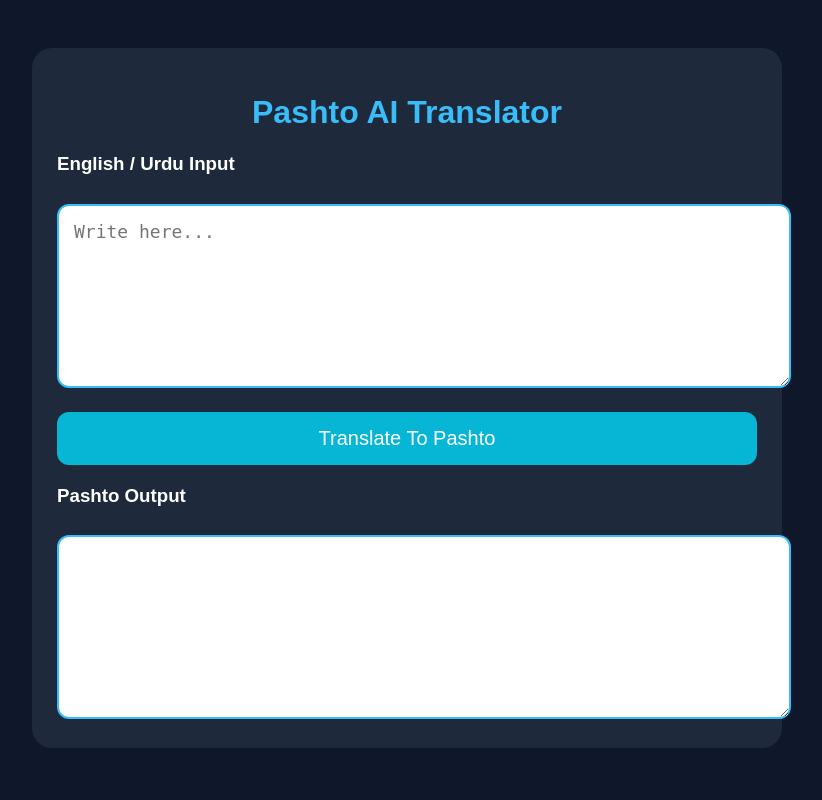
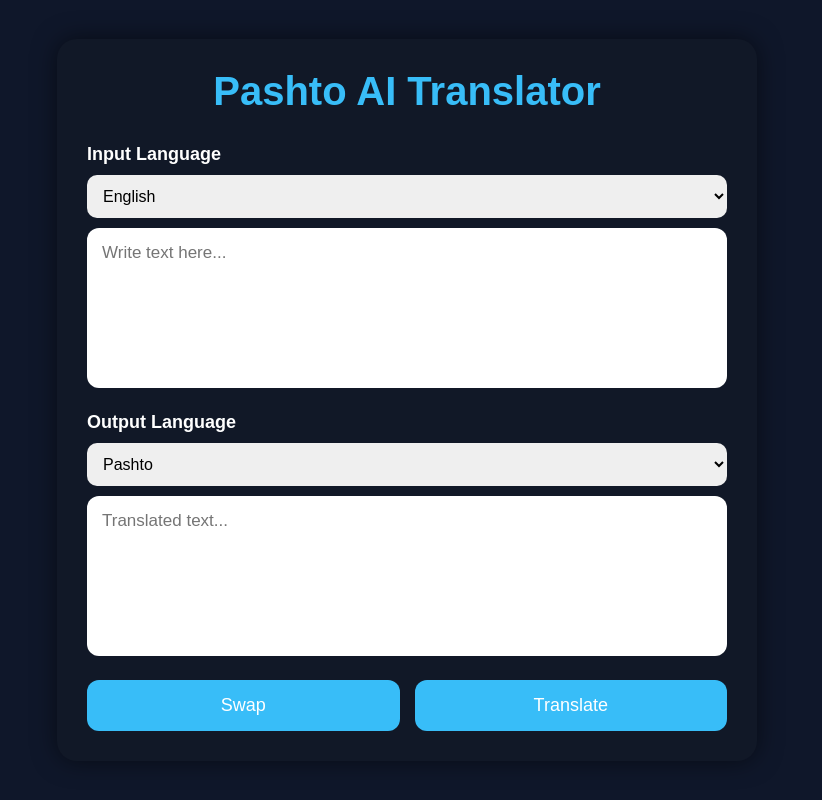
Before and after one commit to sohaib43247/pashto-ai, a Flask app: page / in a window 1280 px wide. Shown: the whole page, without its empty margins (233-1055 px from the left). Run offline with Flask 3, Linux system fonts and the light colour scheme.

Commit message:
updated translator

```diff
--- a/templates/index.html
+++ b/templates/index.html
@@ -1,55 +1,96 @@
 <!DOCTYPE html>
-<html>
+<html lang="en">
+<head>
+    <meta charset="UTF-8" />
+    <meta name="viewport" content="width=device-width, initial-scale=1.0"/>
 
-<head>
-    <title>Pashto AI</title>
+    <title>Pashto AI Translator</title>
 
     <style>
 
+        *{
+            margin:0;
+            padding:0;
+            box-sizing:border-box;
+            font-family:Arial, sans-serif;
+        }
+
         body{
             background:#0f172a;
-            font-family:Arial;
-            color:white;
-            padding:40px;
+            min-height:100vh;
+            display:flex;
+            justify-content:center;
+            align-items:center;
+            padding:20px;
         }
 
         .container{
-            max-width:700px;
-            margin:auto;
-            background:#1e293b;
-            padding:25px;
+            width:700px;
+            background:#111827;
+            padding:30px;
             border-radius:20px;
+            box-shadow:0 0 25px rgba(0,0,0,0.5);
         }
 
         h1{
             text-align:center;
             color:#38bdf8;
+            margin-bottom:30px;
+            font-size:40px;
         }
 
-        h3{
-            margin-top:20px;
+        .lang-box{
+            margin-bottom:20px;
+        }
+
+        .lang-title{
+            color:white;
+            font-size:18px;
+            margin-bottom:10px;
+            font-weight:bold;
+        }
+
+        select{
+            width:100%;
+            padding:12px;
+            border:none;
+            border-radius:10px;
+            margin-bottom:10px;
+            font-size:16px;
+            outline:none;
         }
 
         textarea{
             width:100%;
-            height:150px;
-            border:2px solid #38bdf8;
+            height:160px;
+            border:none;
             border-radius:12px;
             padding:15px;
-            font-size:18px;
-            margin-top:10px;
+            font-size:17px;
+            resize:none;
+            outline:none;
+        }
+
+        .buttons{
+            display:flex;
+            gap:15px;
+            margin-top:20px;
         }
 
         button{
-            margin-top:20px;
-            width:100%;
-            background:#06b6d4;
+            flex:1;
+            padding:15px;
+            border:none;
+            border-radius:12px;
+            background:#38bdf8;
             color:white;
-            border:none;
-            padding:15px;
-            font-size:20px;
-            border-radius:12px;
+            font-size:18px;
             cursor:pointer;
+            transition:0.3s;
+        }
+
+        button:hover{
+            background:#0ea5e9;
         }
 
     </style>
@@ -58,31 +99,147 @@
 
 <body>
 
-<div class="container">
+    <div class="container">
 
-    <h1>Pashto AI Translator</h1>
+        <h1>Pashto AI Translator</h1>
 
-    <form method="POST">
+        <!-- TOP BOX -->
 
-        <h3>English / Urdu Input</h3>
+        <div class="lang-box">
 
-        <textarea
-            name="text"
-            placeholder="Write here..."
-        ></textarea>
+            <div class="lang-title">Input Language</div>
 
-        <button type="submit">
-            Translate To Pashto
-        </button>
+            <select id="sourceLang">
+                <option value="en">English</option>
+                <option value="ps">Pashto</option>
+                <option value="ur">Urdu</option>
+                <option value="ar">Arabic</option>
+            </select>
 
-    </form>
+            <textarea
+                id="inputText"
+                placeholder="Write text here..."
+            ></textarea>
 
-    <h3>Pashto Output</h3>
+        </div>
 
-    <textarea readonly>{{ translated_text }}</textarea>
 
-</div>
+
+        <!-- BOTTOM BOX -->
+
+        <div class="lang-box">
+
+            <div class="lang-title">Output Language</div>
+
+            <select id="targetLang">
+                <option value="ps">Pashto</option>
+                <option value="en">English</option>
+                <option value="ur">Urdu</option>
+                <option value="ar">Arabic</option>
+            </select>
+
+            <textarea
+                id="outputText"
+                placeholder="Translated text..."
+                readonly
+            ></textarea>
+
+        </div>
+
+
+
+        <!-- BUTTONS -->
+
+        <div class="buttons">
+
+            <button onclick="swapLanguages()">
+                Swap
+            </button>
+
+            <button onclick="translateText()">
+                Translate
+            </button>
+
+        </div>
+
+    </div>
+
+
+
+<script>
+
+async function translateText(){
+
+    let text = document.getElementById("inputText").value;
+
+    let sourceLang = document.getElementById("sourceLang").value;
+
+    let targetLang = document.getElementById("targetLang").value;
+
+    if(text.trim() === ""){
+
+        alert("Please write something");
+
+        return;
+    }
+
+    try{
+
+        let response = await fetch(
+            `https://translate.googleapis.com/translate_a/single?client=gtx&sl=${sourceLang}&tl=${targetLang}&dt=t&q=${encodeURIComponent(text)}`
+        );
+
+        let data = await response.json();
+
+        document.getElementById("outputText").value = data[0][0][0];
+
+    }
+
+    catch(error){
+
+        console.log(error);
+
+        alert("Translation failed");
+
+    }
+
+}
+
+
+
+function swapLanguages(){
+
+    let sourceLang = document.getElementById("sourceLang");
+
+    let targetLang = document.getElementById("targetLang");
+
+    let inputText = document.getElementById("inputText");
+
+    let outputText = document.getElementById("outputText");
+
+
+
+    // swap language values
+
+    let tempLang = sourceLang.value;
+
+    sourceLang.value = targetLang.value;
+
+    targetLang.value = tempLang;
+
+
+
+    // swap text
+
+    let tempText = inputText.value;
+
+    inputText.value = outputText.value;
+
+    outputText.value = tempText;
+
+}
+
+</script>
 
 </body>
-
 </html>
```
